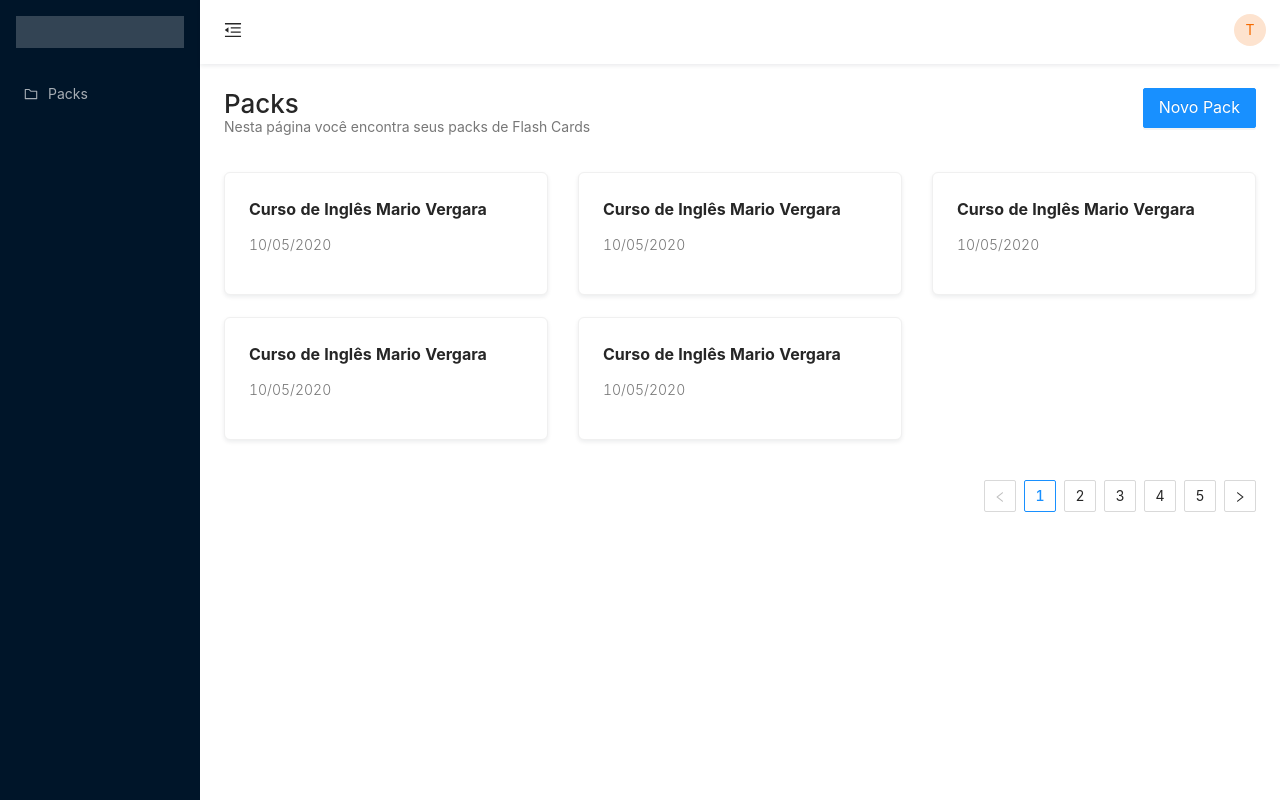
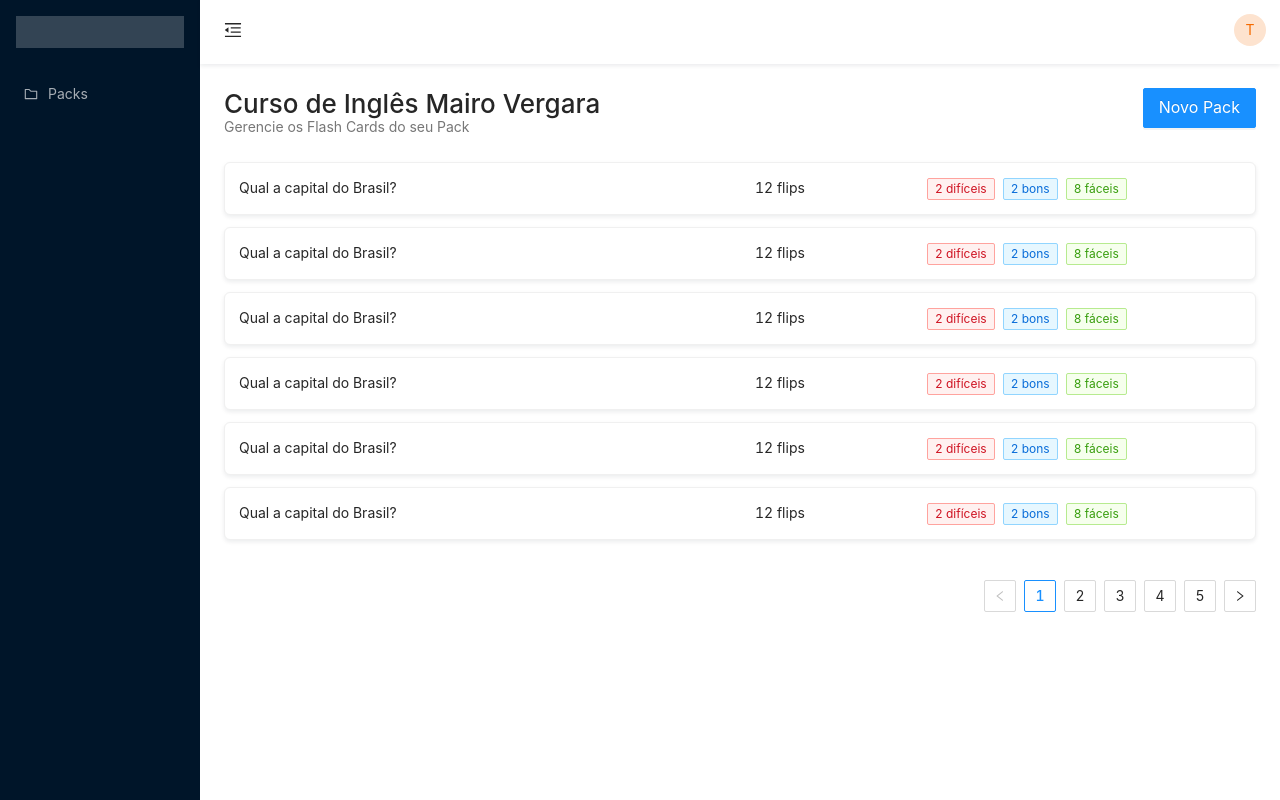
Before and after one commit to tgbaldo/flashcards-front-reactjs, a React (Create React App) app: page /packs/xpto000/flash-cards in a window 1280 px wide. Built offline with nearby package versions, Linux system fonts and the light colour scheme.

Commit message:
list of flashcards

```diff
--- a/src/components/AppRouter/index.js
+++ b/src/components/AppRouter/index.js
@@ -3,12 +3,14 @@
 
 import DashboardPage from '../../pages/Dashboard';
 import PacksPage from '../../pages/Packs';
+import FlashCardsPage from '../../pages/FlashCards';
 
 export default function AppRouter() {
     return (
         <Switch>
             <Route path="/" exact={true} component={DashboardPage} />
-            <Route path="/packs" component={PacksPage} />
+            <Route path="/packs" exact={true} component={PacksPage} />
+            <Route path="/packs/:id/flash-cards" component={FlashCardsPage} />
         </Switch>
     );
 }
--- /dev/null
+++ b/src/pages/FlashCards/index.js
@@ -0,0 +1,88 @@
+import React, { useState } from 'react';
+import { Button, Card, Modal, Form, Input, Pagination, Tag, Menu, Dropdown } from 'antd';
+import { Row, Col } from 'react-bootstrap';
+import { Link } from 'react-router-dom';
+import { EllipsisOutlined } from '@ant-design/icons'
+
+import './style.css';
+
+export default function FlashCardsPage() {
+    const [visibleModal, setVisibleModal] = useState(false);
+    const [flashcards, setFlashCards] = useState(
+        [
+            { "id": "xpto999", "front": "Qual a capital do Brasil?", "back": "Brasília", "created_at": '10/05/2020' },
+            { "id": "xpto999", "front": "Qual a capital do Brasil?", "back": "Brasília", "created_at": '10/05/2020' },
+            { "id": "xpto999", "front": "Qual a capital do Brasil?", "back": "Brasília", "created_at": '10/05/2020' },
+            { "id": "xpto999", "front": "Qual a capital do Brasil?", "back": "Brasília", "created_at": '10/05/2020' },
+            { "id": "xpto999", "front": "Qual a capital do Brasil?", "back": "Brasília", "created_at": '10/05/2020' },
+            { "id": "xpto999", "front": "Qual a capital do Brasil?", "back": "Brasília", "created_at": '10/05/2020' },
+        ]
+    );
+
+    const handleSubmit = values => {
+        flashcards.push({
+            "title": values.name,
+            "created_at": '22/05/2020'
+        });
+        setVisibleModal(false);
+    };
+
+    return (
+        <>
+        <Row>
+            <Col md={6}>
+                <h1>Curso de Inglês Mairo Vergara<p>Gerencie os Flash Cards do seu Pack</p></h1>
+            </Col>
+            <Col md={6} style={{ textAlign: 'right' }}>
+                <Button size="large" type="primary" onClick={() => { setVisibleModal(true) }}>Novo Pack</Button>
+                <Modal
+                    visible={visibleModal}
+                    title="Novo Pack"
+                    footer={false}
+                    onOk={() => { setVisibleModal(false) }}
+                    onCancel={() => { setVisibleModal(false) }}
+                    >
+                    <Form layout="vertical" onFinish={handleSubmit}>
+                        <Form.Item name="name" label="Nome" rules={[{ required: true, message: 'Campo obrigatório' }]}>
+                            <Input type="text" size="large" />
+                        </Form.Item>
+                        <Form.Item style={{ textAlign: 'right' }}>
+                            <Button htmlType="submit" size="large" key="submit" type="primary">Salvar</Button>
+                        </Form.Item>
+                    </Form>
+                </Modal>
+            </Col>
+        </Row>
+        <Row>
+            {flashcards.map((item) => {
+                return (
+                    <Col md={12} style={{ marginTop: '12px' }}>
+                        <Link to={`/packs/${item.id}/flash-cards`} className="card-link">
+                            <Card className="card-list">
+                                <Row>
+                                    <Col md={6} style={{ textOverflow: 'ellipsis' }}>
+                                        <span className="card-title">{item.front}</span>
+                                    </Col>
+                                    <Col md={2}>
+                                        <span className="card-title">12 flips</span>
+                                    </Col>
+                                    <Col md={4}>
+                                        <Tag color="red">2 difíceis</Tag>
+                                        <Tag color="blue">2 bons</Tag>
+                                        <Tag color="green">8 fáceis</Tag>
+                                    </Col>
+                                </Row>
+                            </Card>
+                        </Link>
+                    </Col>
+                )
+            })}
+        </Row>
+        <Row style={{ marginTop: '40px' }}>
+            <Col style={{ textAlign: 'right' }}>
+                <Pagination defaultCurrent={1} total={50} />
+            </Col>
+        </Row>
+        </>
+    )
+}
--- /dev/null
+++ b/src/pages/FlashCards/style.css
@@ -0,0 +1,3 @@
+.card-list .ant-card-body {
+    padding: 14px;
+}
--- a/src/pages/Packs/index.js
+++ b/src/pages/Packs/index.js
@@ -9,11 +9,11 @@
     const [visibleModal, setVisibleModal] = useState(false);
     const [cards, setCards] = useState(
         [
-            { "title": "Curso de Inglês Mario Vergara", "created_at": '10/05/2020' },
-            { "title": "Curso de Inglês Mario Vergara", "created_at": '10/05/2020' },
-            { "title": "Curso de Inglês Mario Vergara", "created_at": '10/05/2020' },
-            { "title": "Curso de Inglês Mario Vergara", "created_at": '10/05/2020' },
-            { "title": "Curso de Inglês Mario Vergara", "created_at": '10/05/2020' },
+            { "id": "xpto000", "title": "Curso de Inglês Mario Vergara", "created_at": '10/05/2020' },
+            { "id": "xpto000", "title": "Curso de Inglês Mario Vergara", "created_at": '10/05/2020' },
+            { "id": "xpto000", "title": "Curso de Inglês Mario Vergara", "created_at": '10/05/2020' },
+            { "id": "xpto000", "title": "Curso de Inglês Mario Vergara", "created_at": '10/05/2020' },
+            { "id": "xpto000", "title": "Curso de Inglês Mario Vergara", "created_at": '10/05/2020' },
         ]
     );
 
@@ -55,7 +55,7 @@
             {cards.map((item) => {
                 return (
                     <Col md={4} style={{ marginTop: '22px' }}>
-                        <Link to="" className="card-link">
+                        <Link to={`/packs/${item.id}/flash-cards`} className="card-link">
                             <Card>
                                 <p className="card-title">{item.title}</p>
                                 <p style={{ fontSize: '14px', color: '#777', fontWeight: 350 }}>
```
